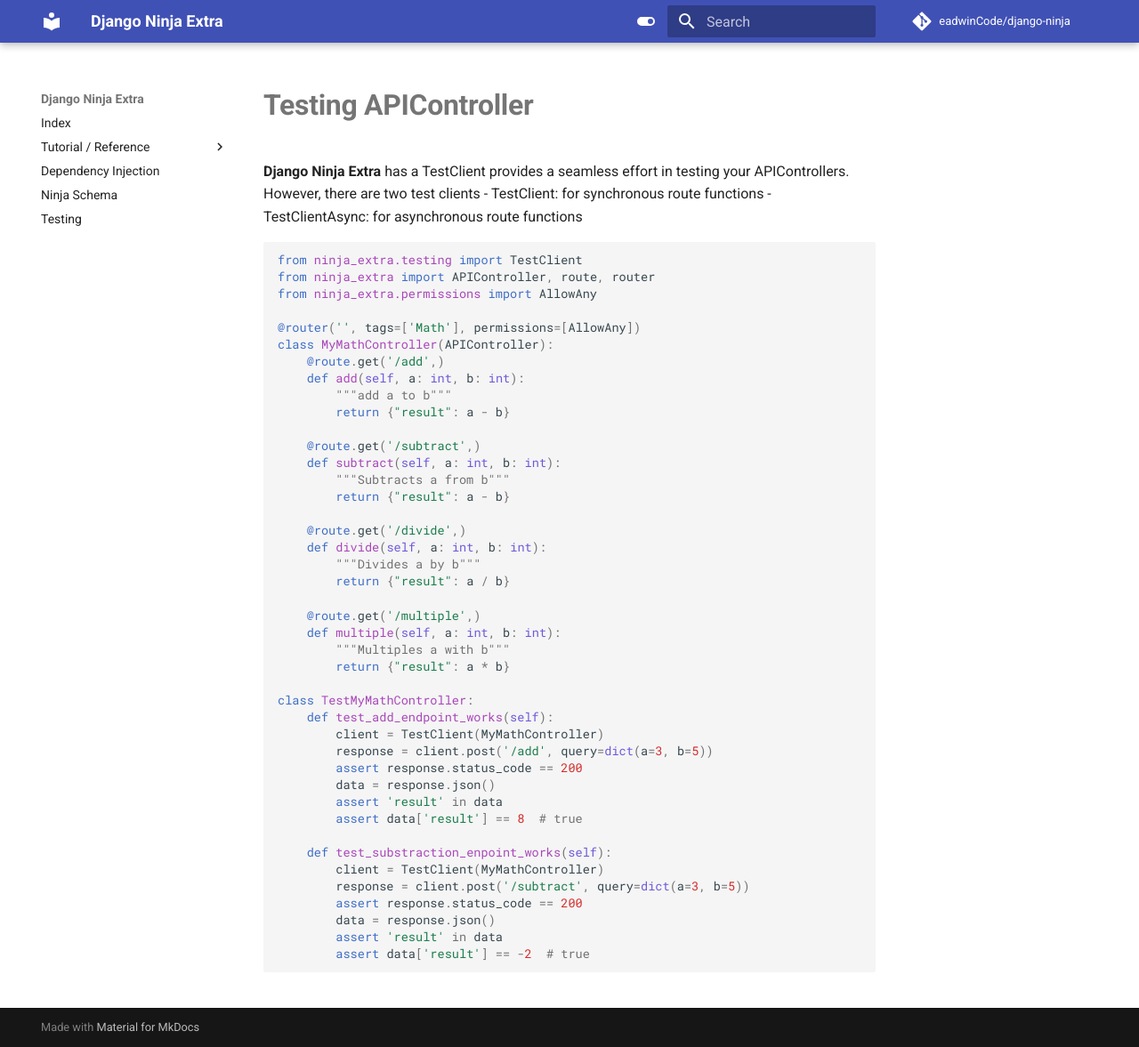
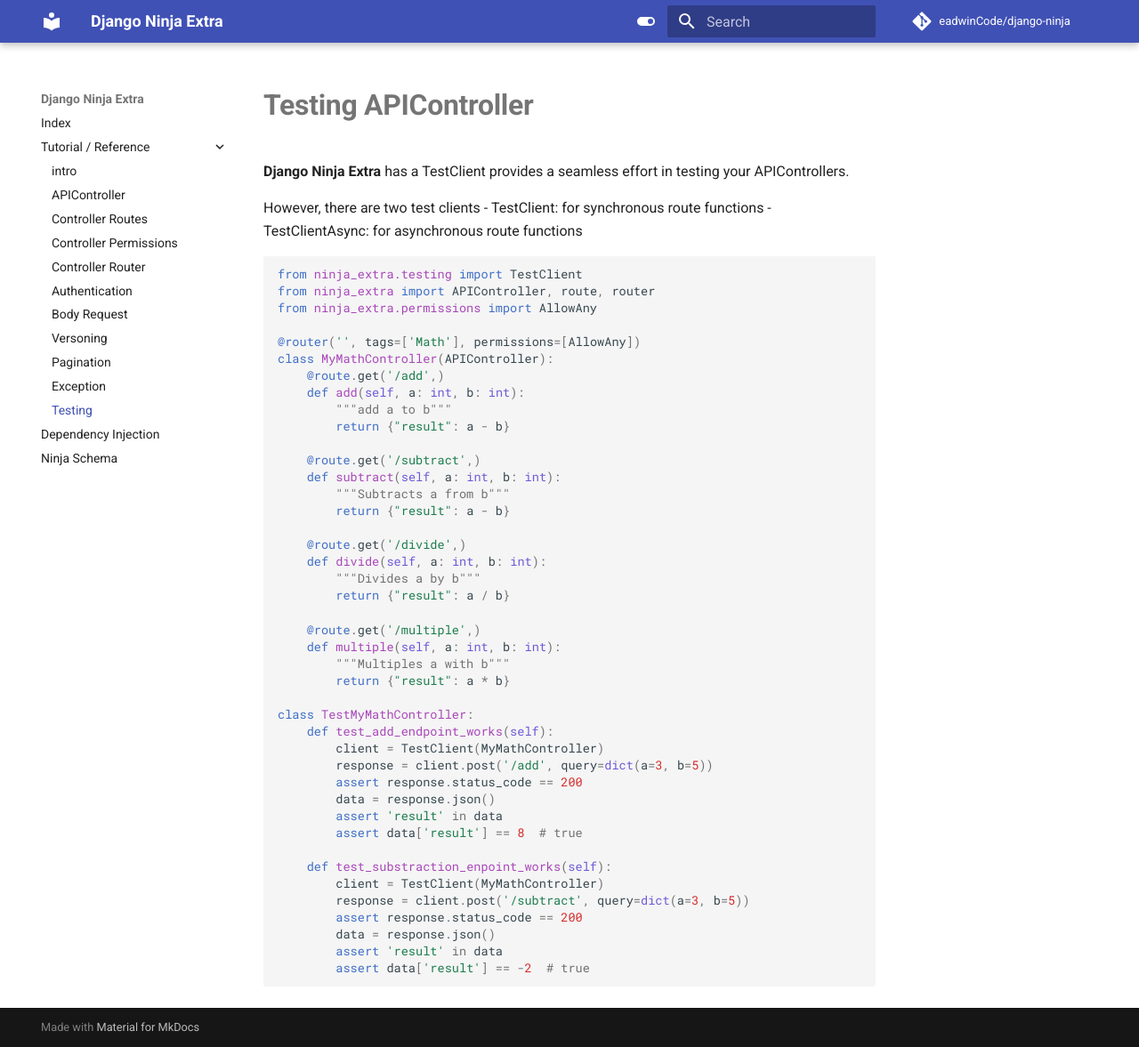
Before and after one commit to eadwinCode/django-ninja-extra, an MkDocs documentation site: the page built from docs/docs/tutorial/testing.md, in a window 1280 px wide and 1177 px high. Shown: the whole window at 89% size. Built offline with MkDocs 1.6.1 and Material for MkDocs 9.7.7, drawn with Linux system fonts in a browser that asks for light colours; comment, search, counter and statistics services are not loaded; part of the change alters nothing that is shown.

```diff
--- a/docs/docs/tutorial/testing.md
+++ b/docs/docs/tutorial/testing.md
@@ -1,6 +1,7 @@
 # **Testing APIController**
 
 **Django Ninja Extra** has a TestClient provides a seamless effort in testing your APIControllers.
+
 However, there are two test clients
 - TestClient: for synchronous route functions
 - TestClientAsync: for asynchronous route functions
--- a/docs/mkdocs.yml
+++ b/docs/mkdocs.yml
@@ -44,9 +44,9 @@ nav:
   - Versoning: tutorial/versioning.md
   - Pagination: tutorial/pagination.md
   - Exception: tutorial/custom_exception.md
+  - Testing: tutorial/testing.md
 - Dependency Injection: service_module_injector.md
 - Ninja Schema: ninja_schema.md
-- Testing: testing.md
 
 markdown_extensions:
 - markdown_include.include
```
